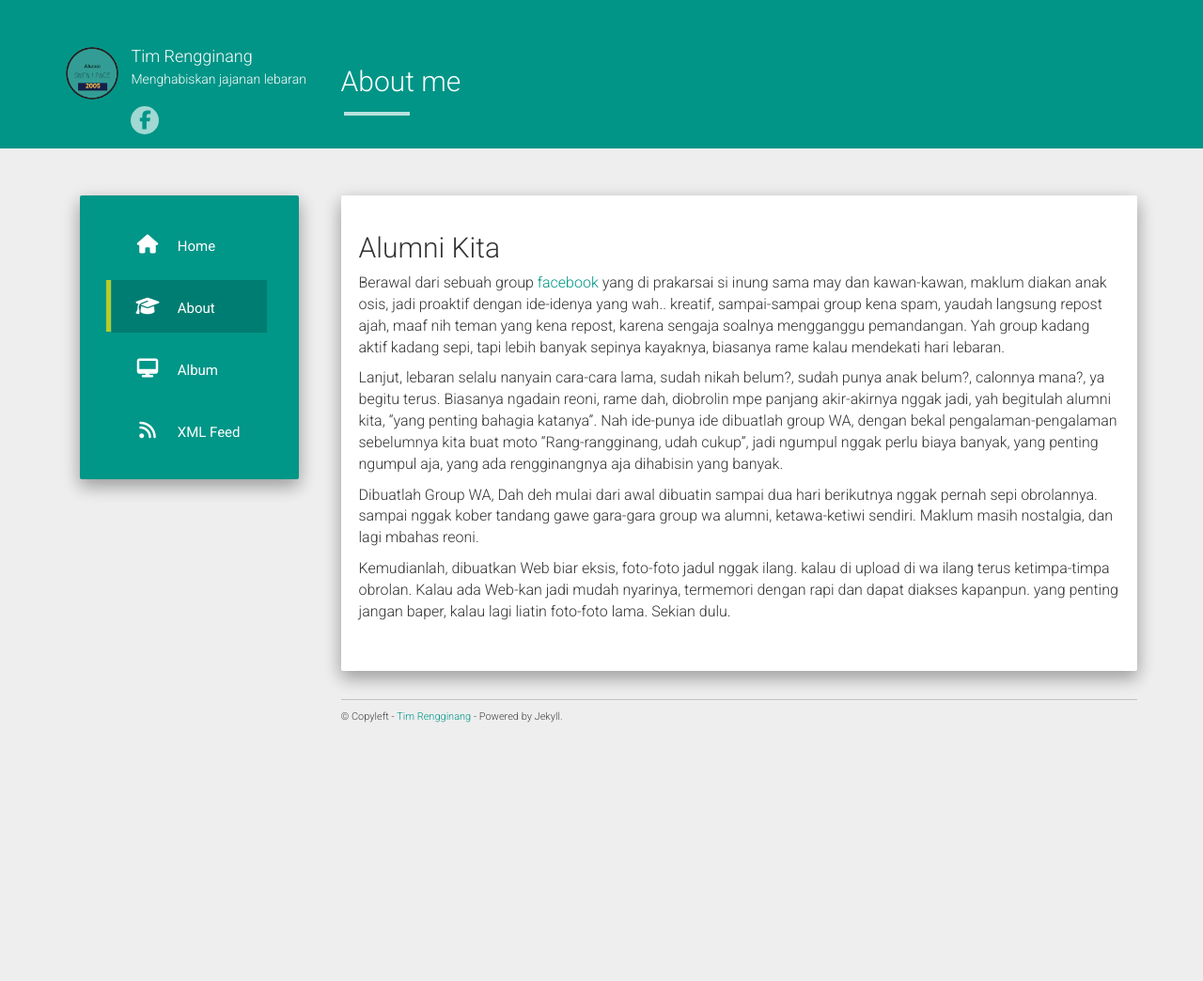
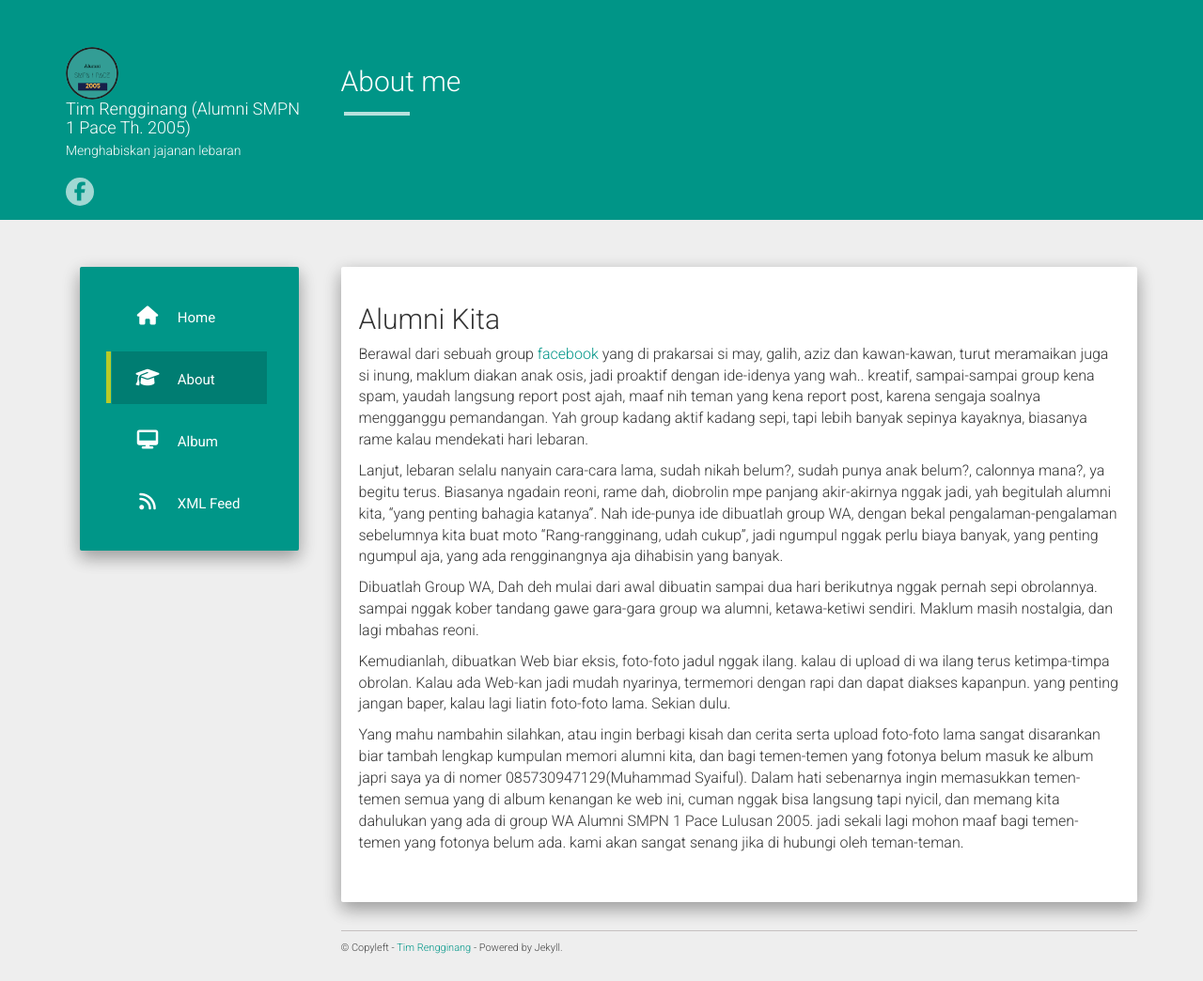
Before and after one commit to rangginang/rangginang.github.io, a Jekyll site: the page built from about.md, in a window 1280 px wide. Shown: the whole page at 94% size. Built offline with Jekyll 4.4.1, drawn with Linux system fonts in a browser that asks for light colours; nearby versions of some CDN libraries; before the commit the page ends 900 px from its top, so only the background shows below that.

Commit message:
Mod About, config, webmaster

```diff
--- a/_config.yml
+++ b/_config.yml
@@ -1,10 +1,10 @@
 title: Alumni SMPN 1 Pace
 description: Rang-rangginang udah cukup.
-author: Tim Rengginang
+author: Tim Rengginang (Alumni SMPN 1 Pace Th. 2005)
 logo: https://rangginang.github.io/static/img/avatar.png
 github: https://github.com/rangginang
 about: Menghabiskan jajanan lebaran
-disqus_shortname:
+disqus_shortname: rangginang
 google_analytics:
 urls:
     - text: Home
--- a/about.md
+++ b/about.md
@@ -5,10 +5,12 @@ permalink: /about/
 ---
 ## Alumni Kita
 
-Berawal dari sebuah group [facebook](https://www.facebook.com/groups/SMP1PACE/) yang di prakarsai si inung sama may dan kawan-kawan, maklum diakan anak osis, jadi proaktif dengan ide-idenya yang wah.. kreatif, sampai-sampai group kena spam, yaudah langsung repost ajah, maaf nih teman yang kena repost, karena sengaja soalnya mengganggu pemandangan. Yah group kadang aktif kadang sepi, tapi lebih banyak sepinya kayaknya, biasanya rame kalau mendekati hari lebaran.
+Berawal dari sebuah group [facebook](https://www.facebook.com/groups/SMP1PACE/) yang di prakarsai si may, galih, aziz dan kawan-kawan, turut meramaikan juga si inung, maklum diakan anak osis, jadi proaktif dengan ide-idenya yang wah.. kreatif, sampai-sampai group kena spam, yaudah langsung report post ajah, maaf nih teman yang kena report post, karena sengaja soalnya mengganggu pemandangan. Yah group kadang aktif kadang sepi, tapi lebih banyak sepinya kayaknya, biasanya rame kalau mendekati hari lebaran.
 
 Lanjut, lebaran selalu nanyain cara-cara lama, sudah nikah belum?, sudah punya anak belum?, calonnya mana?, ya begitu terus. Biasanya ngadain reoni, rame dah, diobrolin mpe panjang akir-akirnya nggak jadi, yah begitulah alumni kita, "yang penting bahagia katanya". Nah ide-punya ide dibuatlah group WA, dengan bekal pengalaman-pengalaman sebelumnya kita buat moto "Rang-rangginang, udah cukup", jadi ngumpul nggak perlu biaya banyak, yang penting ngumpul aja, yang ada rengginangnya aja dihabisin yang banyak.
 
 Dibuatlah Group WA, Dah deh mulai dari awal dibuatin sampai dua hari berikutnya nggak pernah sepi obrolannya. sampai nggak kober tandang gawe gara-gara group wa alumni, ketawa-ketiwi sendiri. Maklum masih nostalgia, dan lagi mbahas reoni.
 
 Kemudianlah, dibuatkan Web biar eksis, foto-foto jadul nggak ilang. kalau di upload di wa ilang terus ketimpa-timpa obrolan. Kalau ada Web-kan jadi mudah nyarinya, termemori dengan rapi dan dapat diakses kapanpun. yang penting jangan baper, kalau lagi liatin foto-foto lama. Sekian dulu.
+
+Yang mahu nambahin silahkan, atau ingin berbagi kisah dan cerita serta upload foto-foto lama sangat disarankan biar tambah lengkap kumpulan memori alumni kita, dan bagi temen-temen yang fotonya belum masuk ke album japri saya ya di nomer 085730947129(Muhammad Syaiful). Dalam hati sebenarnya ingin memasukkan temen-temen semua yang di album kenangan ke web ini, cuman nggak bisa langsung tapi nyicil, dan memang kita dahulukan yang ada di group WA Alumni SMPN 1 Pace Lulusan 2005. jadi sekali lagi mohon maaf bagi temen-temen yang fotonya belum ada. kami akan sangat senang jika di hubungi oleh teman-teman.
--- /dev/null
+++ b/google4b0e20ea9dade25b.html
@@ -0,0 +1 @@
+google-site-verification: google4b0e20ea9dade25b.html
```
